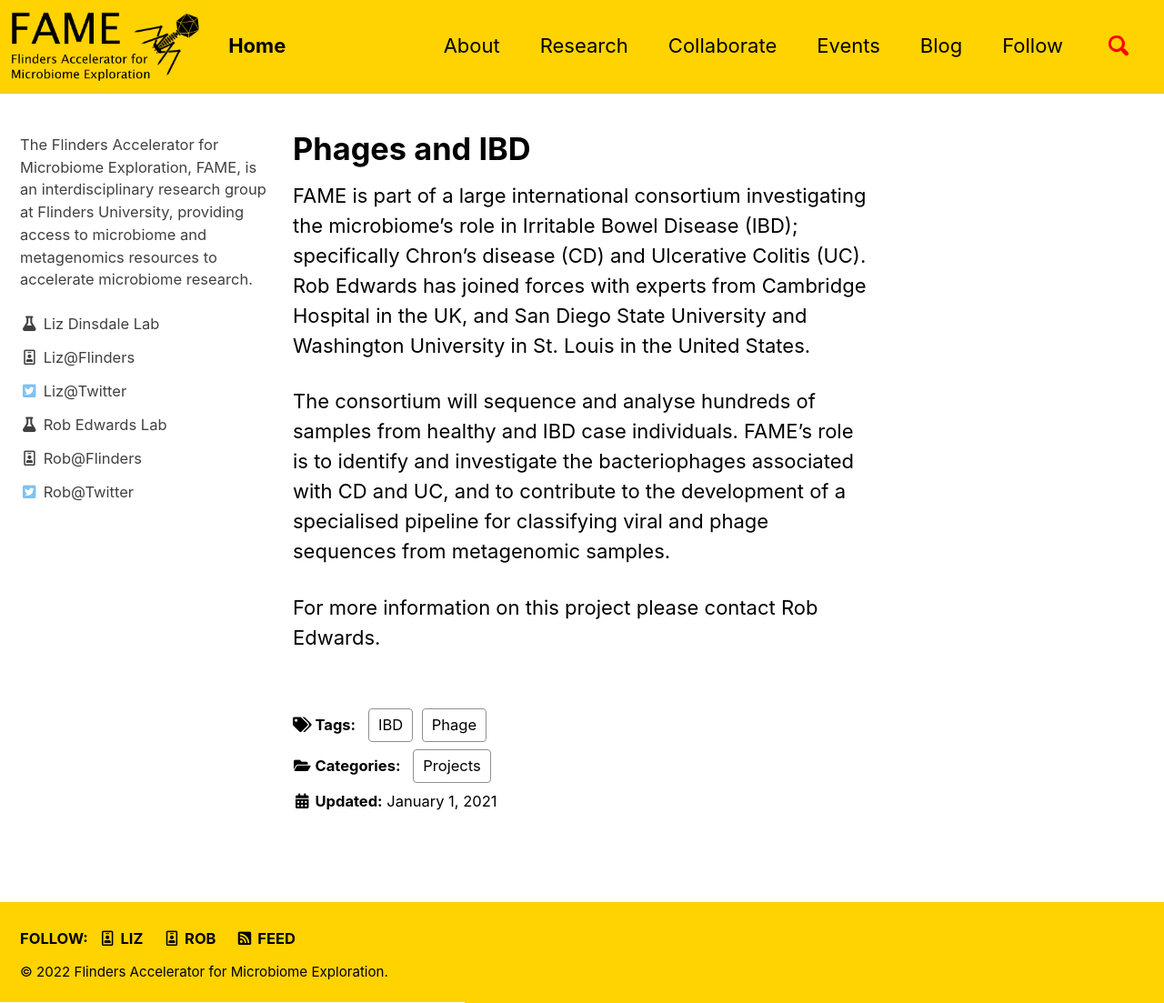
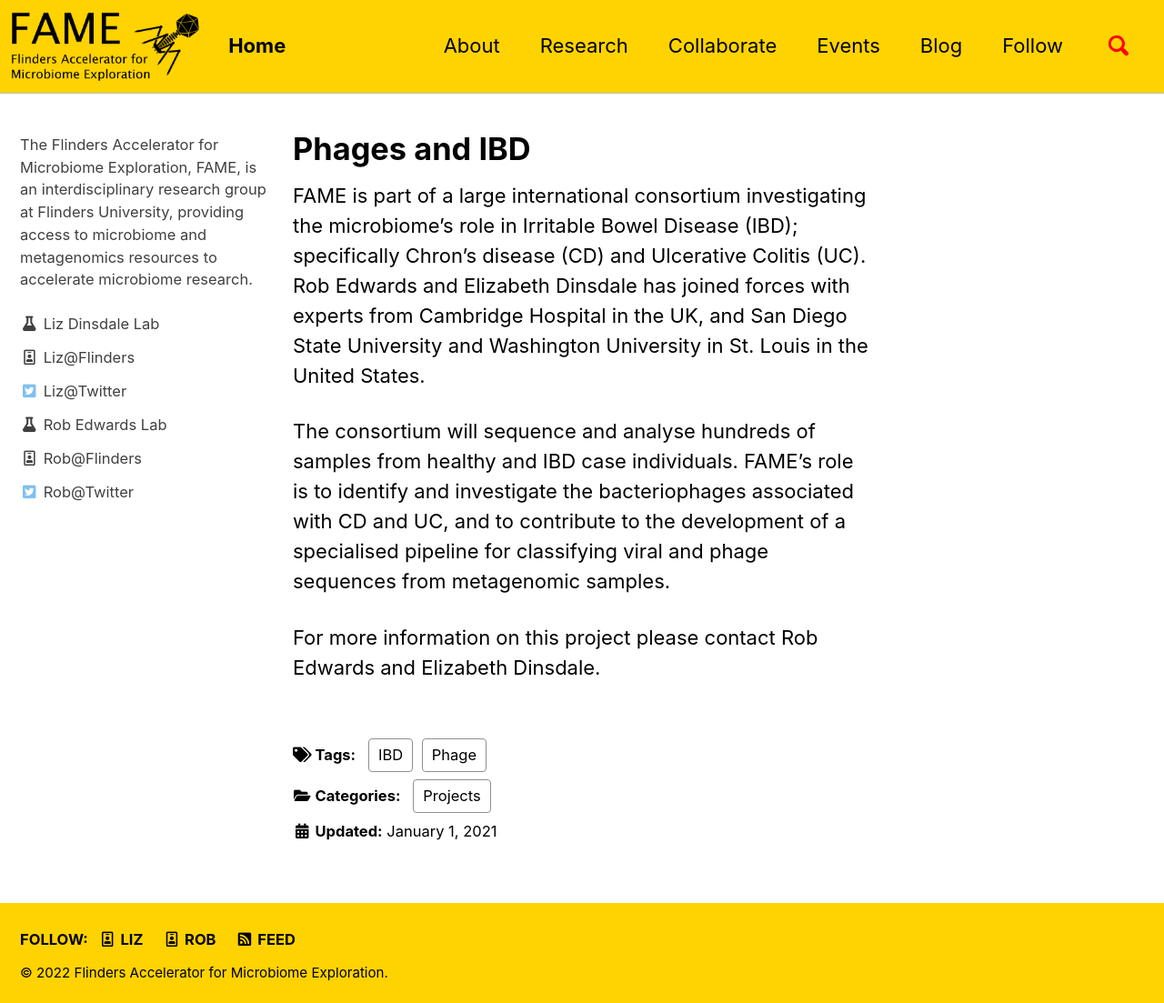
Before and after one commit to FlindersFAME/fame.github.io, a Jekyll site: the page built from Projects/_posts/2021-01-01-ibd.md, in a window 1280 px wide and 1103 px high. Shown: the whole window at 91% size. Built offline with Jekyll 4.4.1, drawn with Linux system fonts in a browser that asks for light colours; cached includes are drawn as plain includes.

Commit message:
Update Liz to IBD research post

```diff
--- a/Projects/_posts/2021-01-01-ibd.md
+++ b/Projects/_posts/2021-01-01-ibd.md
@@ -7,11 +7,11 @@
 
 FAME is part of a large international consortium investigating the microbiome's role in Irritable Bowel Disease (IBD);
 specifically Chron's disease (CD) and Ulcerative Colitis (UC).
-Rob Edwards has joined forces with experts from Cambridge Hospital in the UK, and San Diego State University and
-Washington University in St. Louis in the United States.
+Rob Edwards and Elizabeth Dinsdale has joined forces with experts from Cambridge Hospital in the UK, and San Diego State
+University and Washington University in St. Louis in the United States.
 
 The consortium will sequence and analyse hundreds of samples from healthy and IBD case individuals.
 FAME's role is to identify and investigate the bacteriophages associated with CD and UC, and to contribute to the
 development of a specialised pipeline for classifying viral and phage sequences from metagenomic samples.
 
-For more information on this project please contact Rob Edwards.
+For more information on this project please contact Rob Edwards and Elizabeth Dinsdale.
```
